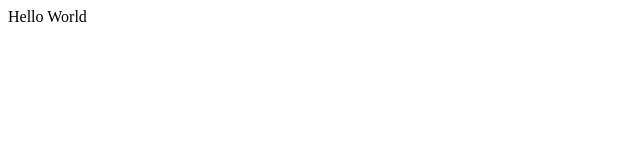
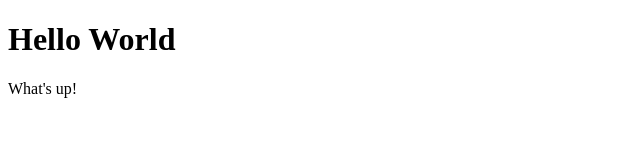
Before and after one commit to Qandle/Test_git, a plain HTML site: page index.html in a window 1280 px wide. Shown: the whole page, without its empty margins (0-640 px from the left). Drawn offline with Linux system fonts and the light colour scheme.

Commit message:
Add Welcome message

```diff
--- a/index.html
+++ b/index.html
@@ -4,5 +4,7 @@
 	<title> Test for GitHub</title>
 </head>
 <body>
-	<h>Hello World</h>
+	<h1>Hello World</h1>
+
+	<p>What's up!</p>
 </body>
```
